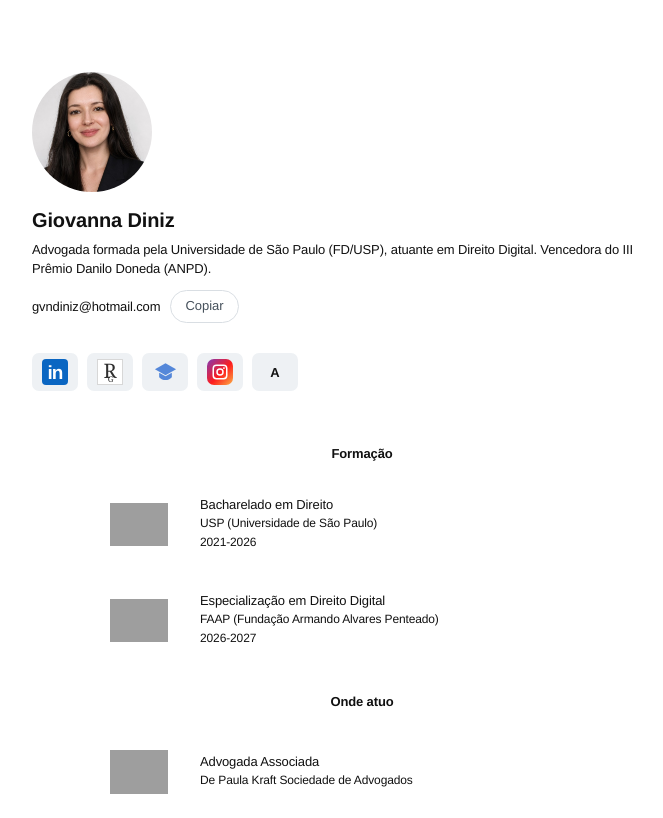
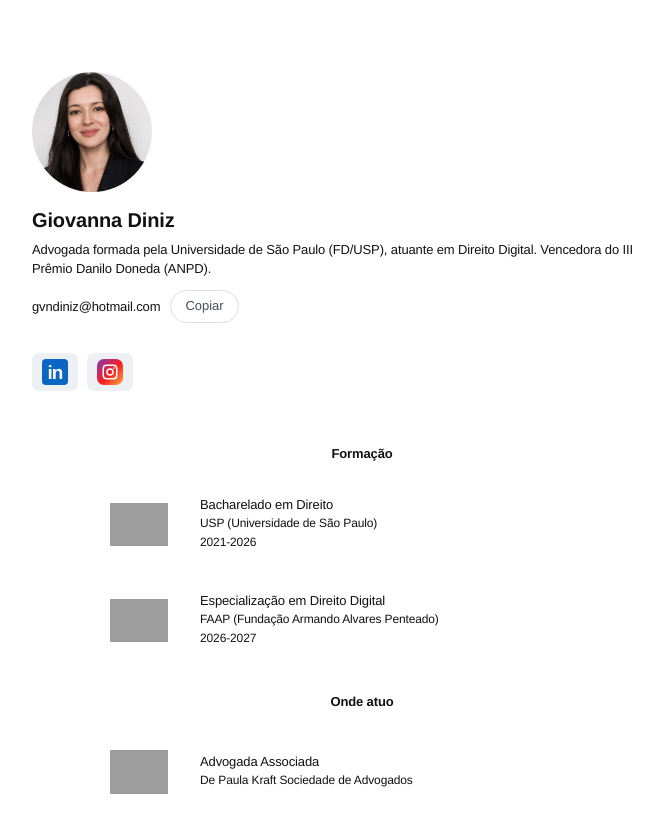
Before and after one commit to gvdiniz/gvdiniz.github.io, a plain HTML site: page index.html in a window 1280 px wide. Shown: the top 818 px of the page, without its empty margins (278-941 px from the left). Drawn offline with Linux system fonts and the light colour scheme; grey boxes are pictures that could not be loaded.

Commit message:
Update index.html

```diff
--- a/index.html
+++ b/index.html
@@ -702,21 +702,6 @@
           <span class="social-icon linkedin-mark" aria-hidden="true">in</span>
         </a>
 
-        <!-- ResearchGate -->
-        <a href="https://www.researchgate.net/profile/Giovanna-Diniz-Eduardo" aria-label="ResearchGate" title="ResearchGate">
-          <span class="social-icon researchgate-mark" aria-hidden="true">R<sup>G</sup></span>
-        </a>
-
-        <!-- Google Scholar -->
-        <a href="https://scholar.google.com/citations?user=Sn_oKoaHEwMC&hl=pt-BR" aria-label="Google Scholar" title="Google Scholar">
-          <span class="social-icon scholar-mark" aria-hidden="true">
-            <svg viewBox="0 0 32 32">
-              <path d="M16 5 3.5 12.2 16 19.4l12.5-7.2L16 5Z"></path>
-              <path d="M8.5 16.2v5.3c2.2 2.2 4.7 3.4 7.5 3.4s5.3-1.2 7.5-3.4v-5.3L16 20.5l-7.5-4.3Z"></path>
-            </svg>
-          </span>
-        </a>
-
         <!-- Instagram -->
         <a href="https://instagram.com/gvdiniz" aria-label="Instagram" title="Instagram">
           <span class="social-icon instagram-mark" aria-hidden="true">
@@ -725,13 +710,6 @@
             </svg>
           </span>
         </a>
-
-<!-- Academia.edu -->
-<a href="https://usp-br.academia.edu/gvdiniz" aria-label="Academia.edu" title="Academia.edu"
-   target="_blank"
-   rel="noopener noreferrer">
-  <span class="social-icon academia-mark" aria-hidden="true">A</span>
-</a>
 
       </nav>
     </header>
```
